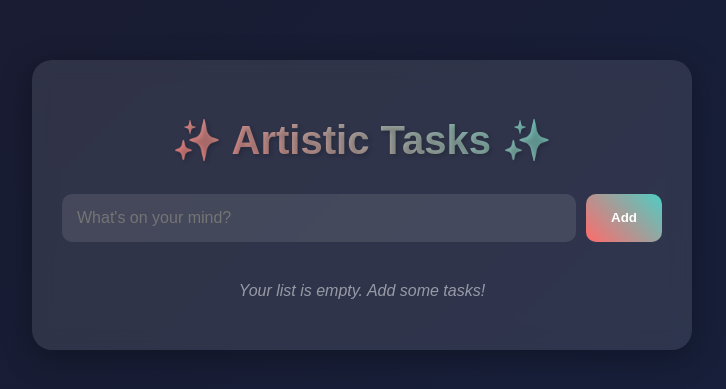
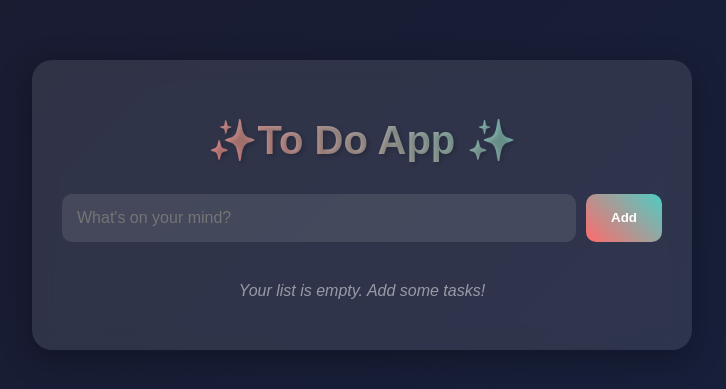
Before and after one commit to Vishwaneel2211/todoapp, a plain HTML site: page index.html in a window 1280 px wide. Shown: the part 215-604 px from the top of the page, without its empty margins (278-1004 px from the left). Drawn offline with Linux system fonts and the light colour scheme.

Commit message:
Update index.html

```diff
--- a/index.html
+++ b/index.html
@@ -138,7 +138,7 @@
 </head>
 <body>
     <div class="container">
-        <h1>✨ Artistic Tasks ✨</h1>
+        <h1>✨To Do App ✨</h1>
 
         <div class="input-section">
             <input type="text" id="todoInput" placeholder="What's on your mind?">
```
